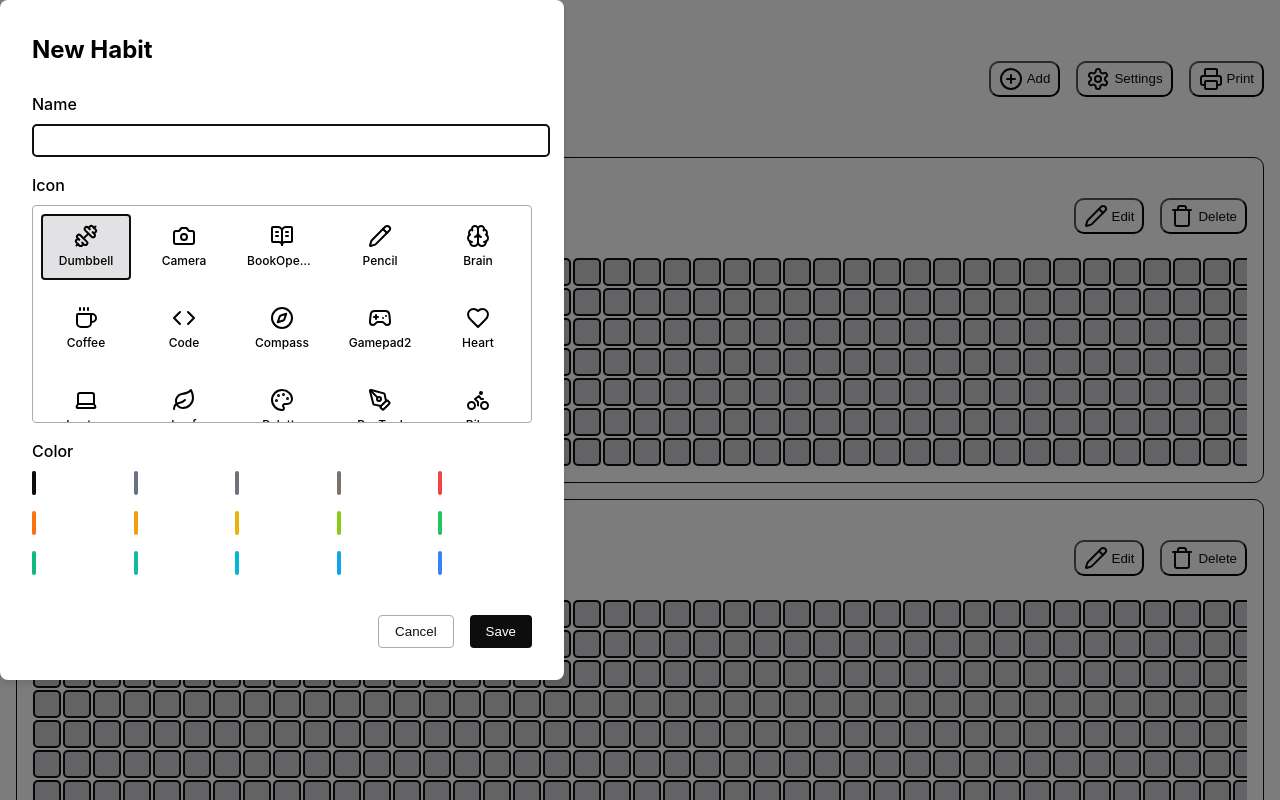
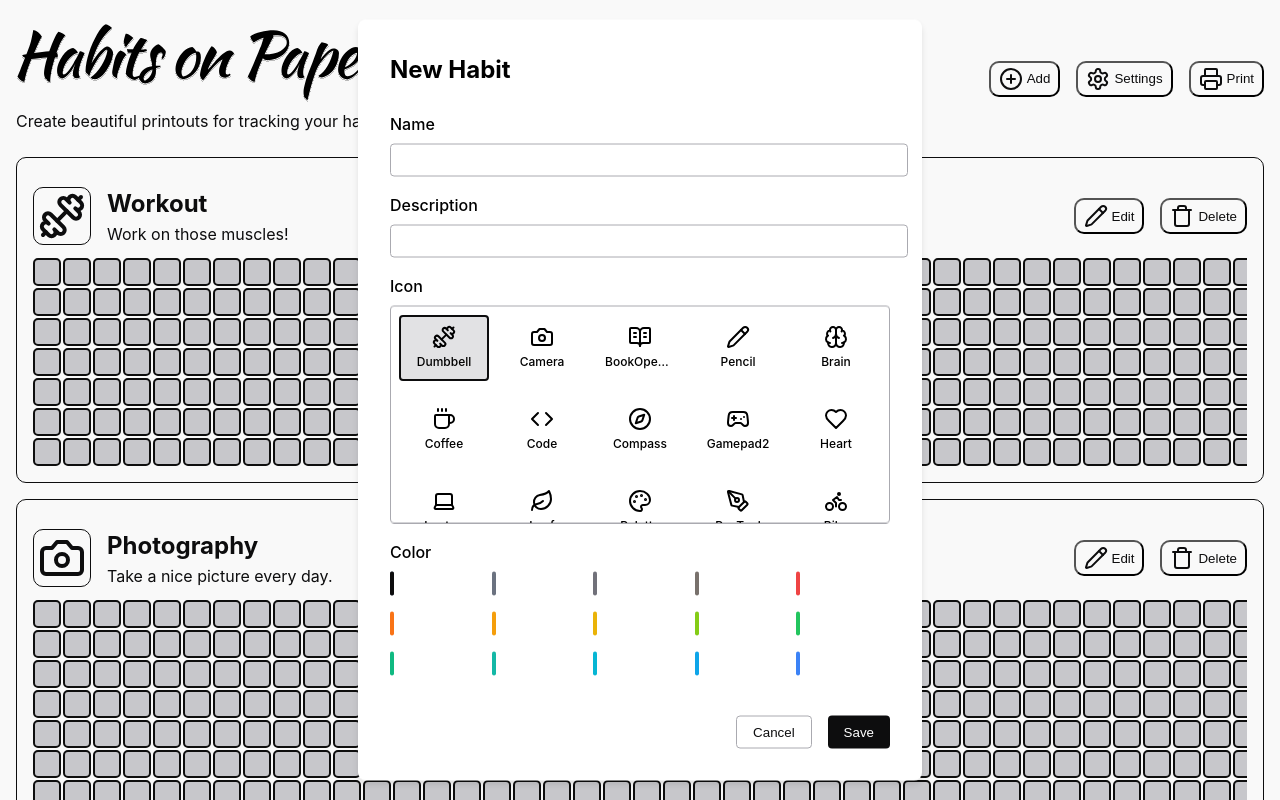
Before and after one commit to hschne/habits-on-paper, a React (Vite) app: page / in a window 1280 px wide. Both pictures are taken after a click on the button "Add". Shown: the top 800 px of the page. Built offline with nearby package versions, Linux system fonts and the light colour scheme.

Commit message:
Add validation

```diff
--- a/src/App.jsx
+++ b/src/App.jsx
@@ -38,7 +38,12 @@ let nextId = 0;
 
 function App() {
   const [editingHabit, setEditingHabit] = useState(null);
-  const modalRef = useRef(null);
+  const [modalOpen, setModalOpen] = useState(false);
+
+  const [errors, setErrors] = useState({
+    name: "",
+    description: "",
+  });
   const [habits, setHabits] = useState([
     {
       id: nextId++,
@@ -70,11 +75,47 @@ function App() {
 
   const handleSubmit = (e) => {
     e.preventDefault();
+
+    // Reset errors
+    setErrors({
+      name: "",
+      description: "",
+    });
+
+    // Validate inputs
+    let hasErrors = false;
+    const newErrors = {
+      name: "",
+      description: "",
+    };
+
+    if (!name.trim()) {
+      newErrors.name = "Name is required";
+      hasErrors = true;
+    } else if (name.length > 30) {
+      newErrors.name = "Name must be less than 30 characters";
+      hasErrors = true;
+    }
+
+    if (!description.trim()) {
+      newErrors.description = "Description is required";
+      hasErrors = true;
+    } else if (description.length > 100) {
+      newErrors.description = "Description must be less than 100 characters";
+      hasErrors = true;
+    }
+
+    if (hasErrors) {
+      setErrors(newErrors);
+      return;
+    }
+
+    // If validation passes, save the habit
     handleSaveHabit({
       name,
       description,
       color,
-      icon: eval(icon), // Note: Using eval here is not ideal but works for this demo
+      icon: eval(icon),
     });
   };
 
@@ -113,28 +154,27 @@ function App() {
     } else {
       setHabits([...habits, { ...habit, id: nextId++ }]);
     }
-    modalRef.current.close();
+    setModalOpen(false);
     setEditingHabit(null);
   };
 
   const handleEditHabit = (habit) => {
-    console.log("EDITING!");
     setEditingHabit(habit);
     setName(habit.name);
     setDescription(habit.description);
     setColor(habit.color);
     setIcon(Object.keys(icons).find((key) => icons[key] === habit.icon));
-    modalRef.current.showModal();
+    setModalOpen(true);
   };
 
+  // Update handleAddHabit
   const handleAddHabit = () => {
-    console.log("ADDING!");
     setEditingHabit(null);
     setName("");
     setDescription("");
     setColor(COLORS.SLATE);
     setIcon("Dumbbell");
-    modalRef.current.showModal();
+    setModalOpen(true);
   };
 
   const handleDeleteHabit = (habitId) => {
@@ -142,8 +182,16 @@ function App() {
   };
   const HabitModal = () => {
     return (
-      <dialog ref={modalRef} className="habit-modal">
-        <form onSubmit={handleSubmit}>
+      <dialog
+        open={modalOpen}
+        className="habit-modal"
+        onClick={(e) => {
+          if (e.target === e.currentTarget) {
+            setModalOpen(false);
+          }
+        }}
+      >
+        <form onSubmit={handleSubmit} onClick={(e) => e.stopPropagation()}>
           <h2>{editingHabit ? "Edit Habit" : "New Habit"}</h2>
 
           <div className="form-group">
@@ -152,8 +200,26 @@ function App() {
               id="name"
               value={name}
               onChange={(e) => setName(e.target.value)}
+              className={errors.name ? "error" : ""}
               required
             />
+            {errors.name && (
+              <span className="error-message">{errors.name}</span>
+            )}
+          </div>
+
+          <div className="form-group">
+            <label htmlFor="description">Description</label>
+            <input
+              id="description"
+              value={description}
+              onChange={(e) => setDescription(e.target.value)}
+              className={errors.description ? "error" : ""}
+              required
+            />
+            {errors.description && (
+              <span className="error-message">{errors.description}</span>
+            )}
           </div>
 
           <div className="form-group">
@@ -199,7 +265,7 @@ function App() {
           </div>
 
           <div className="modal-actions">
-            <button type="button" onClick={() => modalRef.current.close()}>
+            <button type="button" onClick={() => setModalOpen(false)}>
               Cancel
             </button>
             <button type="submit">Save</button>
--- a/src/HabitModal.css
+++ b/src/HabitModal.css
@@ -1,4 +1,12 @@
 .habit-modal {
+  position: fixed;
+  top: 50%;
+  left: 50%;
+  transform: translate(-50%, -50%);
+  position: fixed;
+  top: 50%;
+  left: 50%;
+  transform: translate(-50%, -50%);
   padding: 2rem;
   border: none;
   border-radius: 8px;
@@ -84,3 +92,7 @@
   background-color: transparent;
   border: 1px solid var(--color-grey-300);
 }
+
+.form-group {
+  margin-bottom: 1rem;
+}
```
Also changed, not shown: src/App.css (line endings or trailing spaces).
